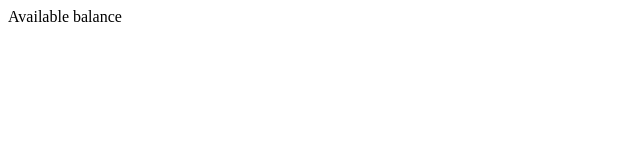
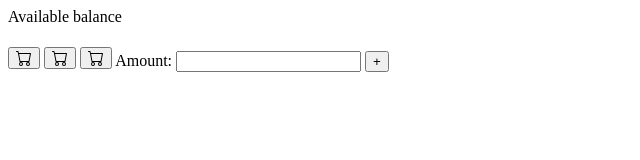
Before and after one commit to JovanChang/Durhack, a plain HTML site: page spending.html in a window 1280 px wide. Shown: the whole page, without its empty margins (0-640 px from the left). Drawn offline with Linux system fonts and the light colour scheme.

Commit message:
prototype of spending.html

```diff
--- a/spending.html
+++ b/spending.html
@@ -12,18 +12,29 @@
 
     </div>
     <!--my spending-->
-    <div class="container">
-        <div class="row row-cols-1">
-            <div class="col" id="shopping"></div>
-            <div class="col" id="food"></div>
-            <div class="col" id="transport"></div>
+    <div class="container" id="spendingList">
+        <!--make sure every row has only one contaienr-->
+        <div id="" class="row row-cols-1">
+
         </div>
     </div>
     <!--add spending bar-->
     <div class="container">
-        <div class="row">
-            <div class="col"></div>
+        <button id="spending" type="submit" onclick="addSpending()">
+            <img src="image/cart.svg">
+        </button>
+        <button id="food" type="submit" onclick="addSpending()">
+            <img src="image/cart.svg">
+        </button>
+        <button id="transport" type="submit" onclick="addSpending()">
+            <img src="image/cart.svg">
+        </button>
+
+        <label for="amt">Amount:</label>
+        <input type="number" name="amt" id="amt">
+        <input type="submit" value="+">
         </div>
     </div>
+    <script src="spending.js"></script>
 </body>
 </html>
--- a/spending.js
+++ b/spending.js
@@ -0,0 +1,46 @@
+function addSpending(spending) {
+    console.log('hi');
+    //get the button id
+    var buttonId;
+    var buttons = document.querySelectorAll("button");
+
+    buttons.forEach(function(button) {
+        button.addEventListener("click", function() {
+            var buttonId = button.id;
+            console.log("button id is:" + buttonId);
+        });
+    });
+
+    //get input value in input bar
+    var numberInput = document.getElementById("amt");
+    var inputValue = 0;
+
+    //check if input exist, if not show error
+    if (numberInput) {
+        inputValue = numberInput.value;
+        console.log("spending:" + inputValue);
+
+    } else {
+        console.log("No input detected")
+    }
+
+    // create a new container item for new spending
+    var newContainer = document.createElement("div");
+    newContainer.className = "container";
+
+    //create a new Text node with the corresponding title
+    const titleTextNode = document.createTextNode("Spending type:" + buttonId);
+
+    // create a new text node with the spending amount
+    const spendingTextNode = document.createTextNode("Spending:£" + inputValue);
+
+    // append the text nodes to the list item
+    newContainer.appendChild(titleTextNode);
+    newContainer.appendChild(spendingTextNode);
+
+    // get the spending list element
+    const spendingList = document.getElementById('spendingList');
+
+    // append the new list item to the spending list
+    spendingList.appendChild(newContainer);
+}
```
Also changed, not shown: image/cart.svg (added).
